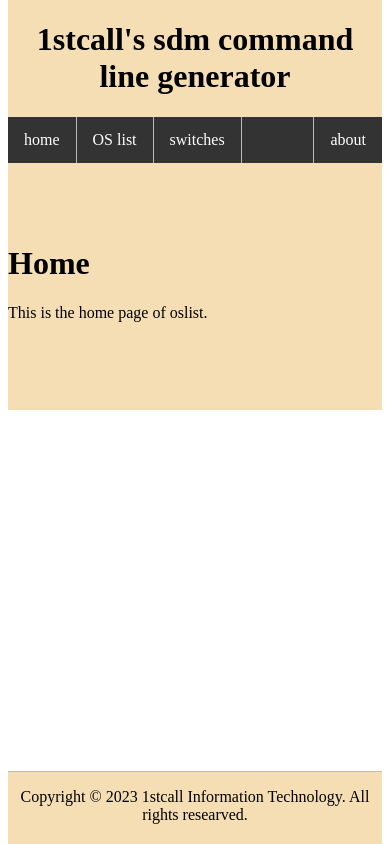
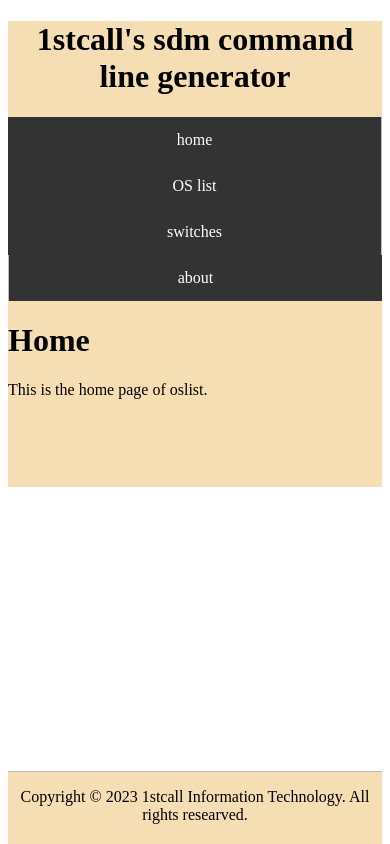
Before and after one commit to 1stcall/sdmui, a SvelteKit app: page / in a window 390 px wide. Built offline with nearby package versions, Linux system fonts and the light colour scheme.

Commit message:
adjust layout for small screens

```diff
--- a/src/routes/+layout.svelte
+++ b/src/routes/+layout.svelte
@@ -8,6 +8,7 @@
 </script>
 
 <GdprBanner heading="GDPR Cookie Notice" cookieName="AnotherCookie" description="Please let me store cookies on yor computer." on:analytics={initAnalytics} />
+
 <div class="page">
 	<div class="header">
 		<h1>1stcall's sdm command line generator</h1>
@@ -16,14 +17,10 @@
 				<li><a href="/">home</a></li>
 				<li><a href="/oslist">OS list</a></li>
 				<li><a href="/switches">switches</a></li>
-			<li style="float:right"><a href="/about">about</a></li>
+				<li class="right"><a href="/about">about</a></li>
 			</ul>
 		</nav>
 	</div>
-
-<div class="clear"></div>
-<div class="clear"></div>
-<div class="clear"></div>
 
 	<div class="content">
 		<slot />
@@ -38,10 +35,13 @@
 	</div>
 </div>
 
+<meta name="viewport" content="width=device-width, initial-scale=1.0">
+
 <style>
 	.page {
 		background: wheat;
 	}
+
 	.nav ul {
 		list-style-type: none;
 		margin: 0;
@@ -49,15 +49,18 @@
 		overflow: hidden;
 		background-color: #333;
 	}
+
 	.nav ul li {
 		float: left;
 		border-left: none;
 		border-right: 1px solid #bbb;
 	}
+
 	.nav ul li:last-child {
 		border-right: none;
 		border-left: 1px solid #bbb;
 	}
+
 	.nav ul li a {
 		display: block;
 		color: white;
@@ -65,17 +68,26 @@
 		padding: 14px 16px;
 		text-decoration: none;
 	}
+
 	.nav ul li a:hover {
 		background-color: #111;
 	}
+	.nav ul li.right {float: right;}
+
+	@media screen and (max-width: 600px) {
+		.nav ul li.right, .nav ul li {float: none;}
+	}
+
 	.header {
 		left: 0.5rem;
 		right: 0.5rem;
    		top: 0rem;
 		text-align: center;
-		position: fixed;
+		position: -webkit-sticky; /* Safari */
+		position: sticky;
 		background: wheat 0 ;
 	}
+
 	.footer {
    		left: 0.5rem;
 		right: 0.5rem;
@@ -87,6 +99,7 @@
 		height: 4.5rem;
 		vertical-align: bottom;
 	}
+
 	.clear {
 		clear: both;
 		height: 4.5rem;
```
Lines whose indentation alone changed are shown as unchanged.
